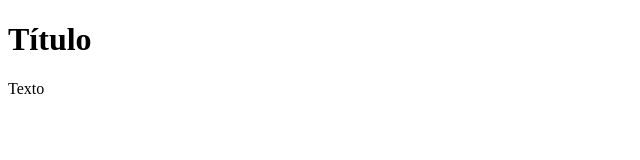
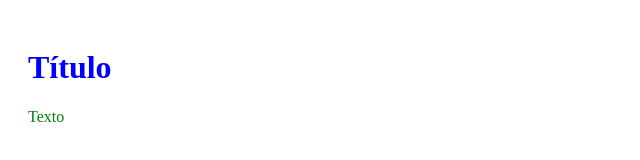
Before and after one commit to jrnun/prog-iv, a plain HTML site: page aula0/index.html in a window 1280 px wide. Shown: the whole page, without its empty margins (0-640 px from the left). Drawn offline with Linux system fonts and the light colour scheme.

Commit message:
alteração de cores

```diff
--- a/aula0/index.html
+++ b/aula0/index.html
@@ -2,10 +2,11 @@
 <html lang="en" dir="ltr">
  <head>
  <meta charset="utf-8">
+ <link rel="stylesheet" href="style.css">
  <title></title>
  </head>
  <body>
  <h1>Título</h1>
- <p>Texto</p>
+ <p class="paragrafo-1">Texto</p>
  </body>
 </html>
--- a/aula0/style.css
+++ b/aula0/style.css
@@ -0,0 +1,9 @@
+body{
+    padding: 20px;
+}
+h1{
+    color: blue;
+}
+.paragrafo-1{
+    color: green;
+}
```
